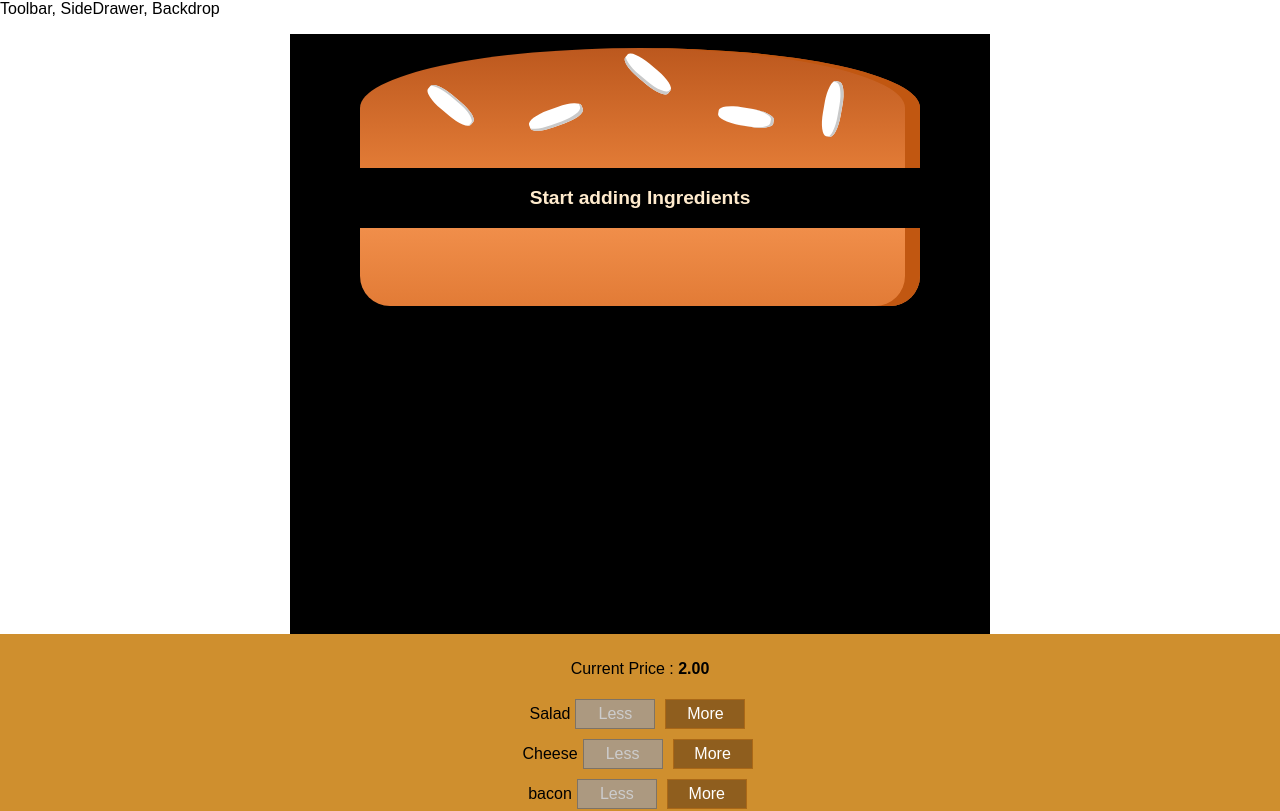
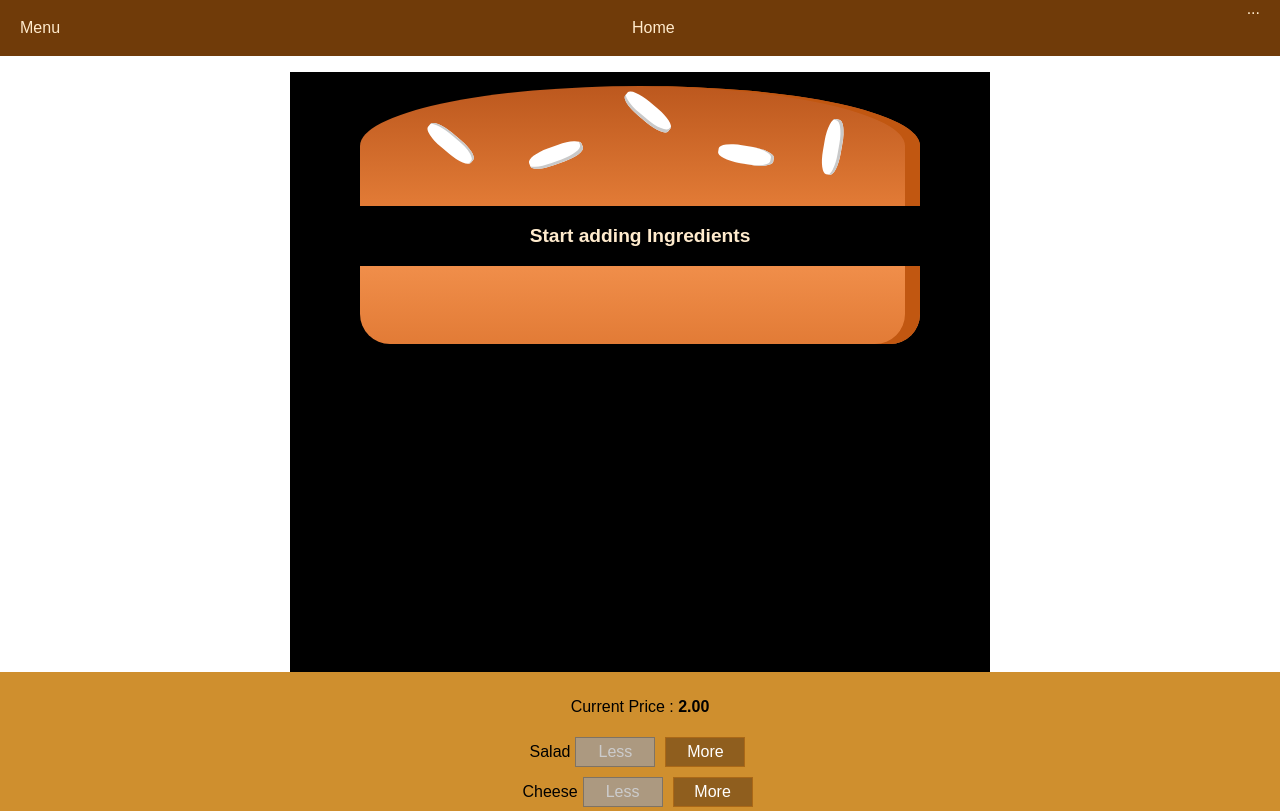
Before and after one commit to pulkit99dev/burger-builder, a React app: page / in a window 1280 px wide. Shown: the top 811 px of the page. Built offline with nearby package versions, Linux system fonts and the light colour scheme.

Commit message:
Adding Toolbar

```diff
--- a/src/components/Layout/Layout.css
+++ b/src/components/Layout/Layout.css
@@ -1,3 +1,3 @@
 .Content{
-    margin-top: 16px;
+    margin-top: 72px;
 }
--- a/src/components/Layout/Layout.js
+++ b/src/components/Layout/Layout.js
@@ -1,13 +1,15 @@
 import React from 'react';
 
-import Aux from '../../hoc/Aux'
+import Aux from '../../hoc/Aux';
+
+import Toolbar from '../Navigation/Toolbar/Toolbar'
 
 import classes from './Layout.css'
 
 const layout = (props) =>(
     <Aux>
     <div>
-        Toolbar, SideDrawer, Backdrop
+        <Toolbar />
     </div>
     <main className={classes.Content}>
         {props.children}
--- /dev/null
+++ b/src/components/Navigation/Toolbar/Toolbar.css
@@ -0,0 +1,19 @@
+.Toolbar{
+    height: 56px;
+    width: 100%;
+    position: fixed;
+    top : 0;
+    left: 0;
+    background-color: #703b09;
+    display: flex;
+    justify-content: space-between;
+    align-items: center;
+    padding: 0 20px;
+    box-sizing: border-box;
+    z-index: 90;
+    color: blanchedalmond;
+}
+
+.Toolbar nav{
+    height: 100%;
+}
--- /dev/null
+++ b/src/components/Navigation/Toolbar/Toolbar.js
@@ -0,0 +1,13 @@
+import React from 'react';
+
+import classes from './Toolbar.css';
+
+const toolbar = (props) =>(
+    <header className={classes.Toolbar}>
+        <div>Menu</div>
+        <div>Home</div>
+        <nav> ... </nav>
+    </header>
+);
+
+export default toolbar
```
